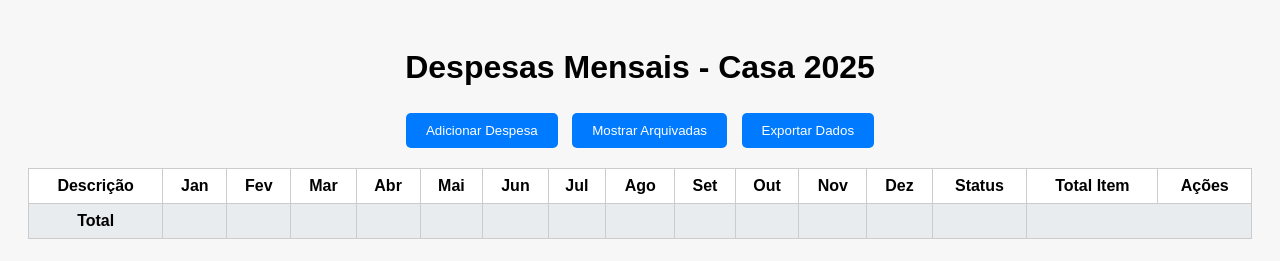
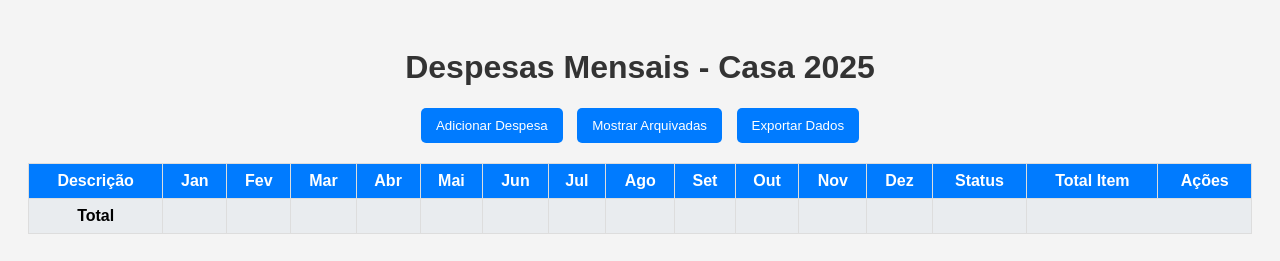
Before and after one commit to DROPE-NR/dpc, a plain HTML site: page index.html in a window 1280 px wide. Drawn offline with nearby package versions, Linux system fonts and the light colour scheme.

Commit message:
Update index.html

```diff
--- a/index.html
+++ b/index.html
@@ -5,16 +5,40 @@
   <title>Despesas Mensais Casa 2025</title>
   <script src="https://cdn.jsdelivr.net/npm/chart.js"></script>
   <style>
-    body { font-family: Arial, sans-serif; padding: 20px; background: #f7f7f7; }
-    h1 { text-align: center; }
-    .controls { margin-bottom: 15px; text-align: center; }
-    .btn { padding: 10px 20px; margin: 5px; border: none; background: #007BFF; color: #fff; cursor: pointer; border-radius: 5px; }
-    .btn:hover { background: #0056b3; }
-    table { width: 100%; border-collapse: collapse; background: #fff; margin-top: 10px; }
-    th, td { border: 1px solid #ccc; padding: 8px; text-align: center; }
-    tfoot td { font-weight: bold; background: #e9ecef; }
-    canvas { margin-top: 30px; max-width: 800px; display: block; margin-left: auto; margin-right: auto; }
+    body { font-family: Arial, sans-serif; padding: 20px; background: #f4f4f4; }
+    h1 { text-align: center; color: #333; }
+    .controls { text-align: center; margin-bottom: 20px; }
+    .btn {
+      padding: 10px 15px;
+      margin: 0 5px;
+      background-color: #007bff;
+      color: #fff;
+      border: none;
+      border-radius: 5px;
+      cursor: pointer;
+    }
+    .btn:hover { background-color: #0056b3; }
+    table {
+      width: 100%;
+      border-collapse: collapse;
+      background-color: #fff;
+    }
+    th, td {
+      border: 1px solid #ddd;
+      padding: 8px;
+      text-align: center;
+    }
+    th {
+      background-color: #007bff;
+      color: white;
+    }
+    tfoot td {
+      font-weight: bold;
+      background-color: #e9ecef;
+    }
+    .arquivado { background-color: #eee; color: #999; }
     .status-select { width: 100%; }
+    canvas { margin-top: 30px; max-width: 700px; margin-left: auto; margin-right: auto; }
   </style>
 </head>
 <body>
@@ -63,8 +87,8 @@
       return Array.from(linhas).map(linha => {
         const tds = linha.querySelectorAll("td");
         return {
-          descricao: tds[0].textContent,
-          valores: meses.map((_, i) => parseFloat(tds[i + 1].textContent) || 0),
+          descricao: tds[0].textContent.trim(),
+          valores: meses.map((_, i) => parseFloat(tds[i + 1].textContent.trim()) || 0),
           status: tds[13].querySelector("select")?.value || "pendente",
           arquivado: linha.classList.contains("arquivado")
         };
@@ -79,7 +103,7 @@
         if (dado.arquivado) tr.classList.add("arquivado");
         tr.innerHTML = `
           <td contenteditable=true>${dado.descricao}</td>
-          ${dado.valores.map(v => `<td contenteditable=true>${v}</td>`).join("")}
+          ${dado.valores.map(v => `<td contenteditable=true>${v.toFixed(2)}</td>`).join("")}
           <td><select class="status-select" onchange="atualizarTotais()">
             <option value="pago" ${dado.status === "pago" ? "selected" : ""}>Pago</option>
             <option value="pendente" ${dado.status === "pendente" ? "selected" : ""}>Pendente</option>
@@ -93,11 +117,10 @@
     }
 
     function addRow() {
-      const tbody = document.getElementById("despesas-body");
       const tr = document.createElement("tr");
       tr.innerHTML = `
         <td contenteditable=true></td>
-        ${meses.map(() => `<td contenteditable=true>0</td>`).join("")}
+        ${meses.map(() => `<td contenteditable=true>0.00</td>`).join("")}
         <td><select class="status-select" onchange="atualizarTotais()">
           <option value="pago">Pago</option>
           <option value="pendente" selected>Pendente</option>
@@ -105,7 +128,7 @@
         <td class="total-item"></td>
         <td><button onclick="arquivarLinha(this)">Arquivar</button></td>
       `;
-      tbody.appendChild(tr);
+      document.getElementById("despesas-body").appendChild(tr);
       atualizarTotais();
     }
 
@@ -140,6 +163,7 @@
             totalItem += val;
           });
         }
+
         tds[14].textContent = totalItem.toFixed(2);
         totalAnual += totalItem;
       });
@@ -161,7 +185,10 @@
         type: "pie",
         data: {
           labels: meses.map(m => m.charAt(0).toUpperCase() + m.slice(1)),
-          datasets: [{ data: valores, backgroundColor: [...Array(12).keys()].map(i => `hsl(${i * 30}, 70%, 60%)`) }]
+          datasets: [{
+            data: valores,
+            backgroundColor: [...Array(12).keys()].map(i => `hsl(${i * 30}, 70%, 60%)`)
+          }]
         },
         options: { responsive: true }
       });
@@ -178,7 +205,7 @@
     }
 
     function enviarParaGoogleSheets(dados) {
-      fetch("https://script.google.com/macros/s/AKfycby_XFDCGaov3DYG0RxvFz6SySYKHzih9MlaDjfkeQMl7VpdPis7uRAvJG9oTlXB9WNJ/exec", {
+      fetch("https://script.google.com/macros/s/SEU_WEB_APP_URL/exec", {
         method: "POST",
         mode: "no-cors",
         headers: { "Content-Type": "application/json" },
```
